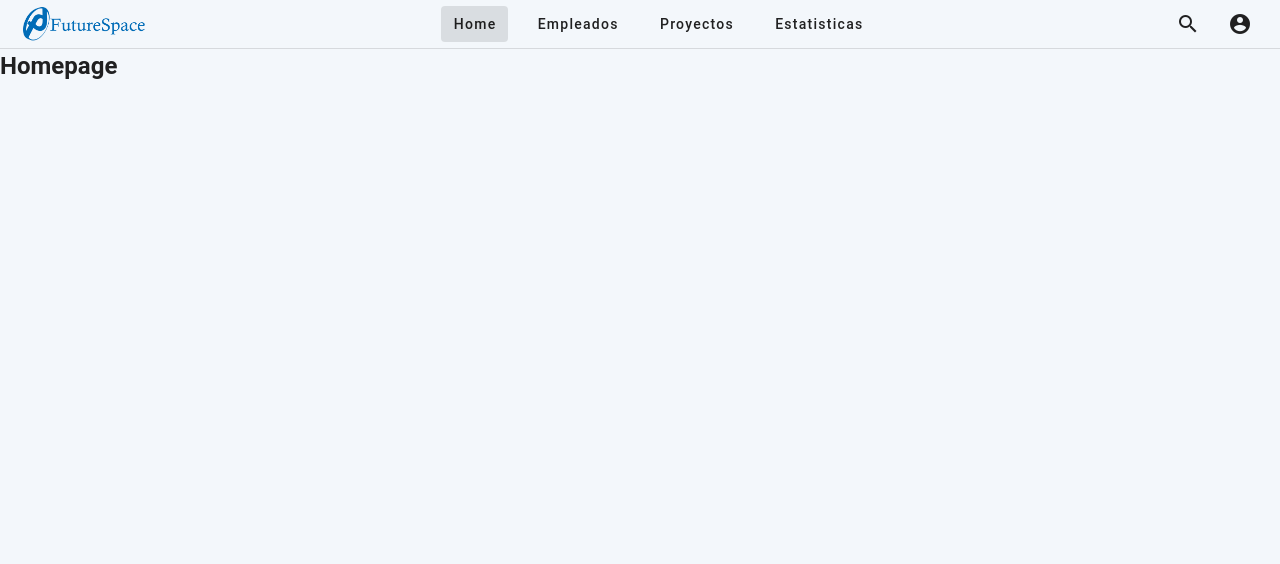
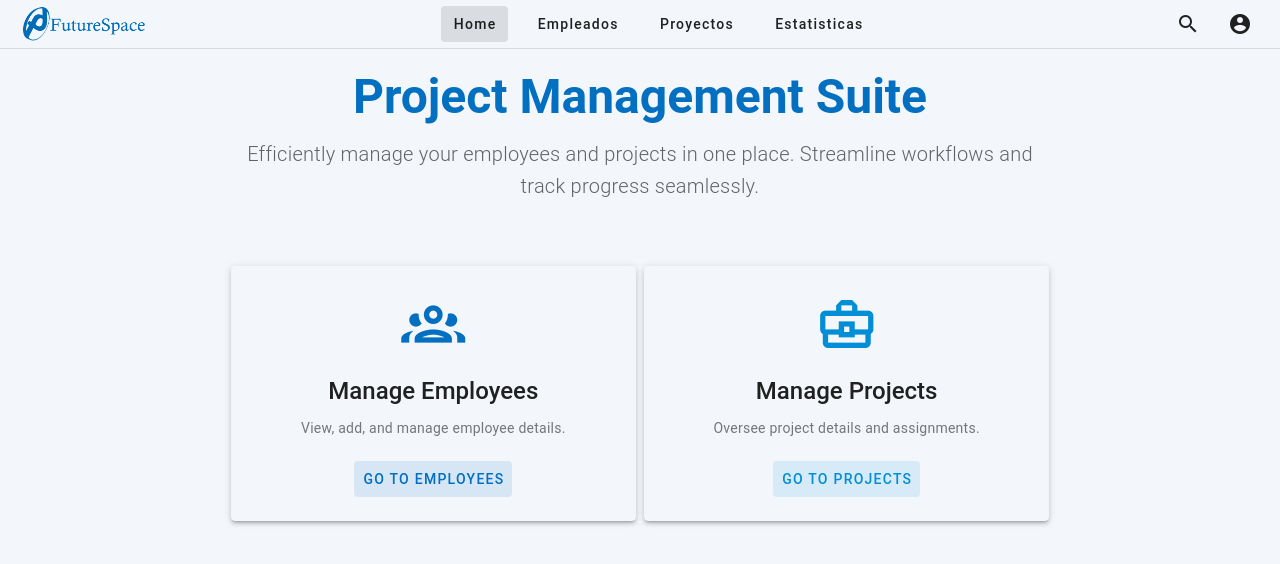
Before and after one commit to Adamkleo/project-management-app, a Vue app in the folder frontend/: page / in a window 1280 px wide. Shown: the top 564 px of the page. Built offline with nearby package versions, Linux system fonts and the light colour scheme; no server answers; what vue-sweetalert2 would draw is missing.

Commit message:
frontend

```diff
--- a/frontend/src/components/Homepage.vue
+++ b/frontend/src/components/Homepage.vue
@@ -1,7 +1,84 @@
 <script setup>
+import { useRouter } from 'vue-router';
 
+const router = useRouter();
+
+const navigateTo = (path) => {
+  router.push(path);
+};
 </script>
 
 <template>
-  <h2>Homepage</h2>
+  <v-container fluid class="pa-6">
+    <v-row justify="center" class="text-center mb-12">
+      <v-col cols="12" md="8">
+        <h1 class="text-h3 font-weight-bold mb-4 text-primary">Project Management Suite</h1>
+        <p class="text-h6 font-weight-light text-medium-emphasis">
+          Efficiently manage your employees and projects in one place. Streamline workflows and track progress seamlessly.
+        </p>
+      </v-col>
+    </v-row>
+
+    <v-row justify="center" dense>
+      <!-- Employees Card -->
+      <v-col cols="12" md="5" lg="4">
+        <v-card
+          class="mx-auto pa-4 d-flex flex-column fill-height"
+          elevation="3"
+          hover
+          @click="navigateTo('/empleados')"
+        >
+          <v-card-item class="text-center">
+            <v-icon size="64" color="primary" class="mb-4">mdi-account-group-outline</v-icon>
+            <v-card-title class="text-h5 mb-2">Manage Employees</v-card-title>
+            <v-card-subtitle>View, add, and manage employee details.</v-card-subtitle>
+          </v-card-item>
+          <v-spacer></v-spacer>
+          <v-card-actions class="justify-center">
+            <v-btn variant="tonal" color="primary">
+              Go to Employees
+            </v-btn>
+          </v-card-actions>
+        </v-card>
+      </v-col>
+
+      <!-- Projects Card -->
+      <v-col cols="12" md="5" lg="4">
+        <v-card
+          class="mx-auto pa-4 d-flex flex-column fill-height"
+          elevation="3"
+          hover
+          @click="navigateTo('/proyectos')"
+        >
+          <v-card-item class="text-center">
+            <v-icon size="64" color="secondary" class="mb-4">mdi-briefcase-variant-outline</v-icon>
+             <v-card-title class="text-h5 mb-2">Manage Projects</v-card-title>
+             <v-card-subtitle>Oversee project details and assignments.</v-card-subtitle>
+          </v-card-item>
+           <v-spacer></v-spacer>
+           <v-card-actions class="justify-center">
+             <v-btn variant="tonal" color="secondary">
+               Go to Projects
+             </v-btn>
+           </v-card-actions>
+        </v-card>
+      </v-col>
+    </v-row>
+  </v-container>
 </template>
+
+<style scoped>
+.v-card {
+  transition: transform 0.2s ease-in-out, box-shadow 0.2s ease-in-out;
+  cursor: pointer;
+}
+
+.v-card:hover {
+  transform: translateY(-4px);
+  box-shadow: 0 8px 20px rgba(0,0,0,0.12);
+}
+
+.fill-height {
+  height: 100%;
+}
+</style>
--- a/frontend/src/components/employee/Employees.vue
+++ b/frontend/src/components/employee/Employees.vue
@@ -29,8 +29,6 @@ const employeeHeaders = ref([
 
 // --- Event Handlers ---
 function handleEditEmployee(employee) {
-    console.log('Parent: Edit Employee', employee);
-    // TODO: Navigate to an edit route, e.g., router.push(`/employees/edit/${employee.id}`);
 }
 
 
--- a/frontend/src/components/project/ProjectForm.vue
+++ b/frontend/src/components/project/ProjectForm.vue
@@ -58,7 +58,6 @@ const projectFields = ref([
 
 // --- Submit Handler ---
 const handleProjectSubmit = async (formData) => {
-    console.log('Project submit handler received:', formData);
     isSubmitting.value = true;
 
     try {
--- a/frontend/src/stores/employeeStore.js
+++ b/frontend/src/stores/employeeStore.js
@@ -84,9 +84,7 @@ export const useEmployeeStore = defineStore('employees', {
         const response = await apiClient.post('/employees', newEmployee);
         // Optionally push to state:
         this.employees.push(mapEmployee(response.data));
-        console.log('Employee added successfully:', response.data);
         // print employee
-        console.log('New Employee:', response.data);
       } catch (err) {
         console.error('Failed to add employee:', err);
         if (err.response) {
@@ -109,7 +107,6 @@ export const useEmployeeStore = defineStore('employees', {
       try {
         const response = await apiClient.put(`/employees/${employeeId}/terminate`);
         this.employees = this.employees.filter(emp => emp.id !== employeeId);
-        console.log('Employee unassigned successfully:', response.data);
       } catch (err) {
         if (err.response) {
           const status = err.response.status;
--- a/frontend/src/stores/projectStore.js
+++ b/frontend/src/stores/projectStore.js
@@ -57,7 +57,6 @@ export const useProjectStore = defineStore('projects', {
     },
 
     async refreshData() {
-      console.log('Refreshing project data...');
       await this.fetchProjects();
     },
 
--- a/frontend/src/styles/settings.scss
+++ b/frontend/src/styles/settings.scss
@@ -8,7 +8,3 @@
 // @use 'vuetify/settings' with (
 //   $color-pack: false
 // );
-
-* {
-
-}
```
Also changed, not shown: frontend/src/components/README.md, 1 other file (tests, documents, lock files or other folders).
